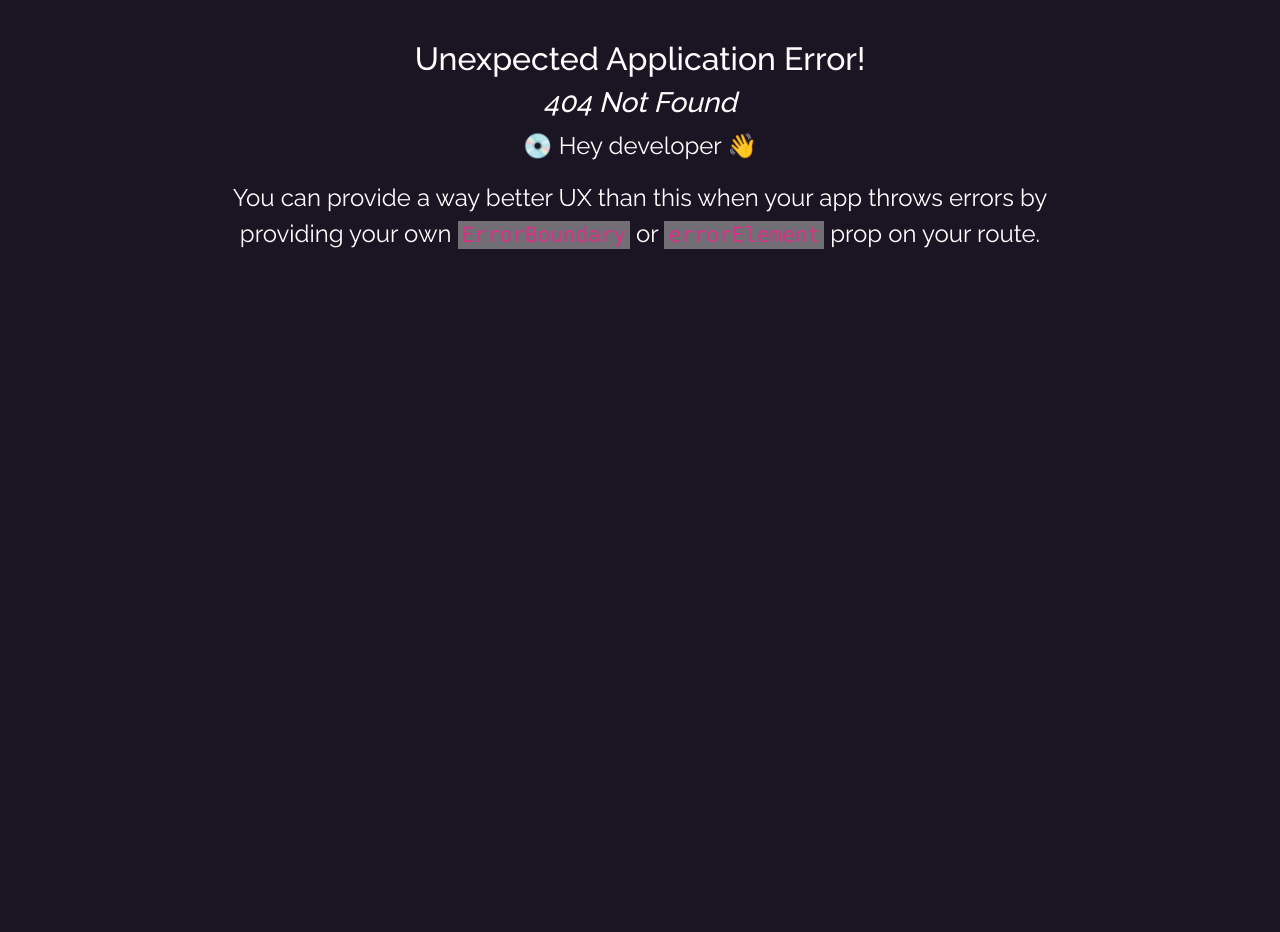
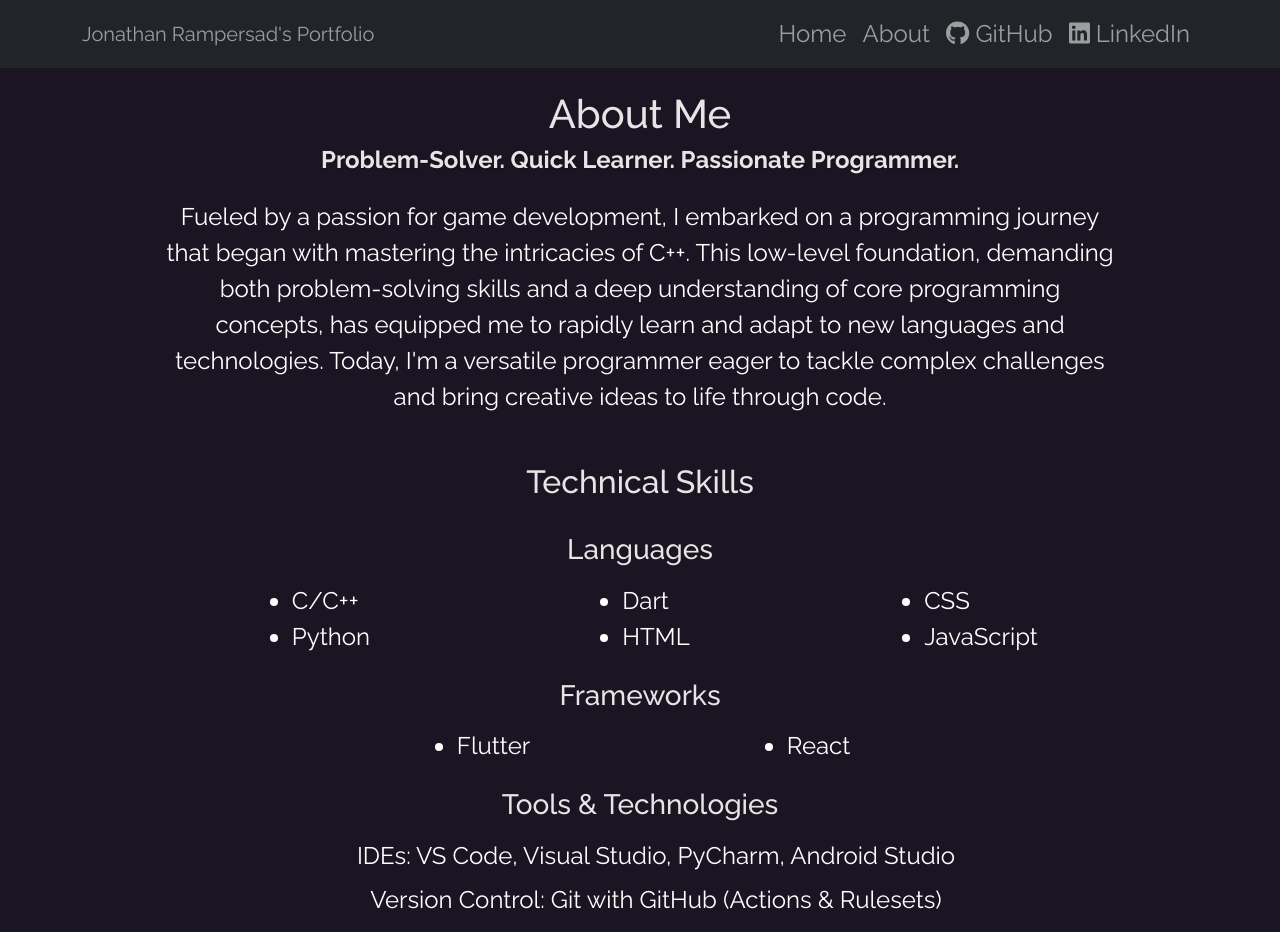
Before and after one commit to jono-rams/portfolio, a React (Create React App) app: page /about in a window 1280 px wide. Before the commit this address had no page. Shown: the top 932 px of the page. Before the commit the page ends 800 px from the top, so only its background shows below. Built offline with nearby package versions, Linux system fonts and the light colour scheme.

Commit message:
Final 2.0 changes (#16)
* Update README.md (#13) (#14) (#15)

* Added About Me page and editted some styling

```diff
--- a/src/App.css
+++ b/src/App.css
@@ -1,4 +1,4 @@
 .App {
-  max-width: 860px;
+  max-width: 975px;
   margin: 40px auto;
 }
--- a/src/App.js
+++ b/src/App.js
@@ -1,5 +1,6 @@
 import { createBrowserRouter, createRoutesFromElements, Route, RouterProvider } from 'react-router-dom';
 import './App.css';
+import About from './pages/About';
 import NavBar from './components/NavBar';
 import Home from './pages/Home';
 
@@ -7,6 +8,7 @@ const router = createBrowserRouter(
   createRoutesFromElements(
     <Route path='/' element={<NavBar />}>
       <Route index element={<Home />} />
+      <Route path='/about' element={<About />} />
     </Route>
   )
 );
--- a/src/components/NavBar.css
+++ b/src/components/NavBar.css
@@ -5,6 +5,9 @@
   width: 100%; /* Make it fill the entire width */
   z-index: 1000; /* Ensure it's above other content */
 }
+.nav-brand{
+  color: #9b9d9e !important;
+}
 .nav-body {
   text-decoration: none;
   color: #9b9d9e !important;
--- a/src/components/NavBar.js
+++ b/src/components/NavBar.js
@@ -10,8 +10,8 @@ const NavBar = () => {
     <div>
       <header>
         <Navbar bg="dark" variant="dark" expand="lg">
-          <Container>
-            <Navbar.Brand className='me-auto'>Jonathan Rampersad's Portfolio</Navbar.Brand>
+          <Container className='text-center'>
+            <Navbar.Brand className='me-auto'><NavLink className="nav-brand" to='/'>Jonathan Rampersad's Portfolio</NavLink></Navbar.Brand>
             <Navbar.Toggle aria-controls="basic-navbar-nav" className='ms-auto' />
             <Navbar.Collapse id="basic-navbar-nav">
               <Nav className="ms-auto">
--- a/src/components/ProjectGrid.css
+++ b/src/components/ProjectGrid.css
@@ -1,9 +1,9 @@
-.card-img-top {
+.proj-grid .card-img-top {
   width: 100%;
   position: relative; /* To position the image absolutely within the container */
 }
 
-.card-img-top img {
+.proj-grid .card-img-top img {
   position: absolute;
   top: 0;
   left: 0;
@@ -12,45 +12,46 @@
   object-fit: cover;
 }
 
-.card {
+.proj-grid .card {
   background-color: #222; /* Dark background */
   border: 1px solid #777;
 }
 
-.card-body {
+.proj-grid .card-body {
   height: 80px;
   align-content: center;
+  border-bottom: 1px solid #777;
 }
 
-.card-footer {
+.proj-grid .card-footer {
   height: 80px;
   align-content: space-around;
   align-items: center;
 }
-.card-footer span {
+.proj-grid .card-footer span {
   text-shadow: 1px 1px 5px rgba(0, 0, 0, 0.8);
 }
 
-.card a{
+.proj-grid .card a{
   color: #c739ff;
   text-decoration-color: #c739ff;
 }
 
-.card-title {
+.proj-grid .card-title {
   letter-spacing: 2px;
 }
 
 @media (max-width: 768px) {
-  .card-footer {
+  .proj-grid .card-footer {
     height: 100px;
   }
 }
 
 @media (max-width: 512px) {
-  .card-footer {
+  .proj-grid .card-footer {
     height: 125px;
   }
-  .card-footer span {
+  .proj-grid .card-footer span {
     font-size: 0.65em !important;
   }
 }
--- a/src/components/ProjectGrid.js
+++ b/src/components/ProjectGrid.js
@@ -43,7 +43,7 @@ const ProjectGrid = () => {
   };
 
   return (
-    <div className="container text-center">
+    <div className="proj-grid container text-center">
       <div className="row row-cols-2">
         {projects.map((project) => (
           <div className="col mb-4" key={project.title}>
--- a/src/index.css
+++ b/src/index.css
@@ -6,7 +6,6 @@ body {
   font-family: Raleway, sans-serif;
   margin: 0;
   font-size: 1.5em;
-  text-align: center;
   background: #1b1523;
   color: #fff;
 }
--- /dev/null
+++ b/src/pages/About.css
@@ -0,0 +1,43 @@
+header {
+  color: #e5e5e5;
+}
+main h2 {
+  color: #e5e5e5;
+}
+main h3 {
+  color: #e5e5e5;
+}
+
+a {
+  text-decoration: none;
+}
+
+.catch {
+  font-size: 24px;
+  font-weight: bold;
+  text-shadow: 1px 1px 2px rgba(0, 0, 0, 0.3);
+}
+
+.projs .card {
+  background-color: #222;
+  /* Dark background */
+  border: 1px solid #777;
+  color: #eee;
+}
+
+@media (min-width: 769px) {
+  .tools ul {
+    list-style: none;
+    text-align: center;
+  }
+}
+
+@media (max-width: 768px) {
+  .languages div {
+    display: block !important;
+  }
+
+  .frameworks div {
+    display: block !important;
+  }
+}
--- /dev/null
+++ b/src/pages/About.js
@@ -0,0 +1,142 @@
+import "./About.css"
+
+import { Link } from "react-router-dom"
+
+export default function About() {
+  return (
+    <div className="container about-me">
+      <header className="text-center mb-4">
+        <h1>About Me</h1>
+        <h1 className="catch">Problem-Solver. Quick Learner. Passionate Programmer.</h1>
+      </header>
+
+      <main>
+        <section id="intro" className="mb-5 intro">
+          <p className="about-opening text-center">Fueled by a passion for game development, I embarked on a programming journey that began with mastering the intricacies of C++. This low-level foundation, demanding both problem-solving skills and a deep understanding of core programming concepts, has equipped me to rapidly learn and adapt to new languages and technologies. Today, I'm a versatile programmer eager to tackle complex challenges and bring creative ideas to life through code.</p>
+        </section>
+
+        <section id="skills" className="mb-4">
+          <h2 className="text-center pb-3">Technical Skills</h2>
+
+          <div>
+            <h3 className="text-center py-2">Languages</h3>
+            <div className="row languages">
+              <div className="col-md-4 d-flex justify-content-center">
+                <ul>
+                  <li>C/C++</li>
+                  <li>Python</li>
+                </ul>
+              </div>
+              <div className="col-md-4 d-flex justify-content-center">
+                <ul>
+                  <li>Dart</li>
+                  <li>HTML</li>
+                </ul>
+              </div>
+              <div className="col-md-4 d-flex justify-content-center">
+                <ul>
+                  <li>CSS</li>
+                  <li>JavaScript</li>
+                </ul>
+              </div>
+            </div>
+          </div>
+
+          <div>
+            <h3 className="text-center py-2">Frameworks</h3>
+            <div className="row frameworks justify-content-center">
+              <div className="col-md-4 d-flex justify-content-center">
+                <ul>
+                  <li>Flutter</li>
+                </ul>
+              </div>
+              <div className="col-md-4 d-flex justify-content-center">
+                <ul>
+                  <li>React</li>
+                </ul>
+              </div>
+            </div>
+          </div>
+
+          <div className="tools">
+            <h3 className="py-2 text-center"> Tools & Technologies</h3>
+            <ul>
+              <li className="my-2">IDEs: VS Code, Visual Studio, PyCharm, Android Studio</li>
+              <li className="my-2">Version Control: Git with GitHub (Actions & Rulesets)</li>
+              <li className="my-2">Front-End Development: Bootstrap, Babel, Webpack</li>
+              <li className="my-2">Backend as a Service: Firebase (Firestore, Auth, Hosting)</li>
+            </ul>
+          </div>
+        </section>
+
+        <section id="projects" className="mb-4 projs">
+          <h2 className="text-center py-3">Project Highlights</h2>
+          <div>
+            <div className="mb-3">
+              <Link to="https://github.com/jono-rams/rt-chatroom" target="_blank">
+                <div className="card">
+                  <div className="card-body">
+                    <h3 className="card-title">Realtime Chatroom (JavaScript, Firebase)</h3>
+                    <p className="card-text">Developed a dynamic chat application with multiple channels, allowing users to communicate in real-time. Implemented Firebase Firestore for efficient chat storage and retrieval, ensuring seamless user interactions.</p>
+                  </div>
+                </div>
+              </Link>
+            </div>
+
+            <div className="mb-3">
+              <Link to="https://github.com/jono-rams/Taxi-Booking-System" target="_blank">
+                <div className="card">
+                  <div className="card-body">
+                    <h3 className="card-title">Taxi Booking System (Python, SQLite3)</h3>
+                    <p className="card-text">Built a comprehensive taxi booking platform featuring user roles for customers, drivers, and administrators. Utilized SQLite3 for data management and implemented user authentication and booking functionalities.</p>
+                  </div>
+                </div>
+              </Link>
+            </div>
+
+            <div className="mb-3">
+              <Link to="https://github.com/jono-rams/weather-js" target="_blank">
+                <div className="card">
+                  <div className="card-body">
+                    <h3 className="card-title">Weather Website (JavaScript, Bootstrap, AccuWeather API)</h3>
+                    <p className="card-text">Created a user-friendly website that provides current weather conditions for any city, styled with Bootstrap and utilizing AccuWeather's API for accurate and up-to-date data.</p>
+                  </div>
+                </div>
+              </Link>
+            </div>
+
+            <div className="mb-3">
+              <Link to="https://github.com/jono-rams/magic-memory" target="_blank">
+                <div className="card">
+                  <div className="card-body">
+                    <h3 className="card-title">Memory Match Game (React)</h3>
+                    <p className="card-text">Designed an engaging memory match game using React, showcasing my ability to create interactive and visually appealing web applications.</p>
+                  </div>
+                </div>
+              </Link>
+            </div>
+
+            <div className="mb-3">
+              <Link to="https://github.com/jono-rams/Enigma" target="_blank">
+                <div className="card">
+                  <div className="card-body">
+                    <h3 className="card-title">Enigma Machine Recreation (C++)</h3>
+                    <p className="card-text">Replicated the functionality of the Enigma machine, demonstrating proficiency in C++ and a passion for historical cryptography.</p>
+                  </div>
+                </div>
+              </Link>
+            </div>
+          </div>
+        </section>
+
+        <section id="closing" className="pt-4">
+          <p className="text-center">
+            Beyond coding, I'm a friendly, selfless individual who thrives on collaboration and helping others succeed. While my dream is to become a game developer, I'm passionate about the entire programming field, from web development to mobile apps. I'm a lifelong learner, always eager to explore new languages, frameworks, and technologies.  I believe in the power of teamwork and never hesitate to ask questions or seek guidance. I'm excited about the future of programming and eager to contribute my skills and enthusiasm to innovative projects.
+          </p>
+        </section>
+
+      </main>
+      <footer></footer>
+    </div>
+  )
+}
```
